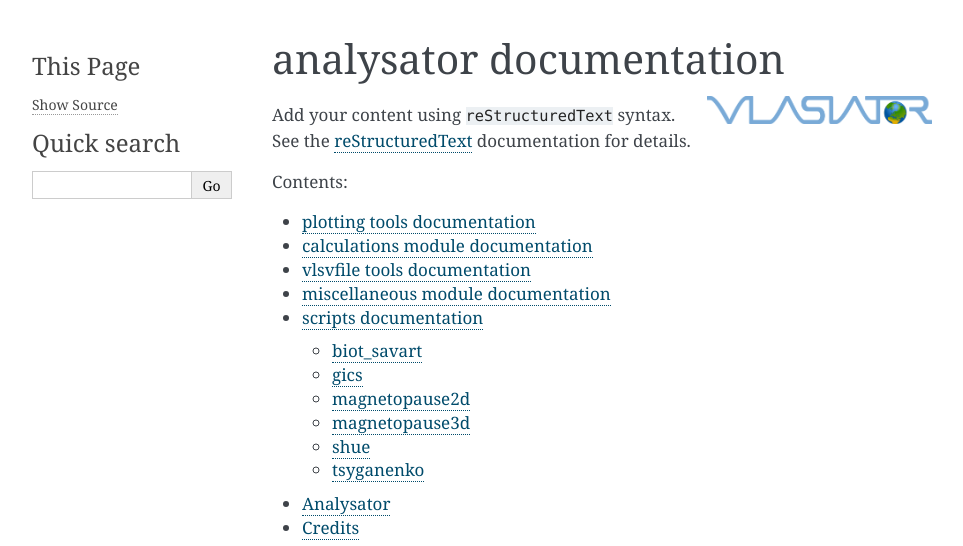
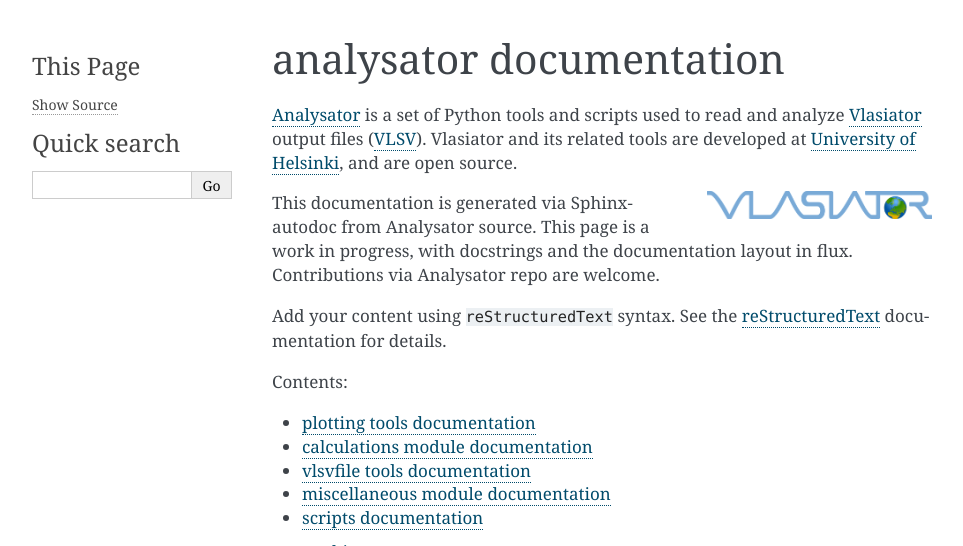
Before and after one commit to fmihpc/analysator, a Sphinx documentation site: the page built from Documentation/sphinx/index.rst, in a window 1280 px wide, cut to the strip 0-546 px from the top of the page. Shown: the whole strip, without its empty margins (148-1111 px from the left). Built offline with Sphinx 7.4.7, drawn with Linux system fonts in a browser that asks for light colours.

Commit message:
reshuffle about and a WIP notice

```diff
--- a/Documentation/sphinx/index.rst
+++ b/Documentation/sphinx/index.rst
@@ -6,6 +6,8 @@
 analysator documentation
 ========================
 
+`Analysator <https://github.com/fmihpc/analysator>`_ is a set of Python tools and scripts used to read and analyze `Vlasiator <https://github.com/fmihpc/vlasiator>`_ output files (`VLSV <https://github.com/fmihpc/vlsv>`_). Vlasiator and its related tools are developed at `University of Helsinki <https://www.helsinki.fi/en/researchgroups/vlasiator>`_, and are open source.
+
 .. image:: logo_color.png
    :height: 37
    :width: 300
@@ -13,10 +15,12 @@ analysator documentation
    :align: right
    :alt: Vlasiator Logo
 
+
+This documentation is generated via Sphinx-autodoc from Analysator source. This page is a work in progress, with docstrings and the documentation layout in flux. Contributions via Analysator repo are welcome.
+
 Add your content using ``reStructuredText`` syntax. See the
 `reStructuredText <https://www.sphinx-doc.org/en/master/usage/restructuredtext/index.html>`_
 documentation for details.
-
 
 .. toctree::
    :maxdepth: 2
```
